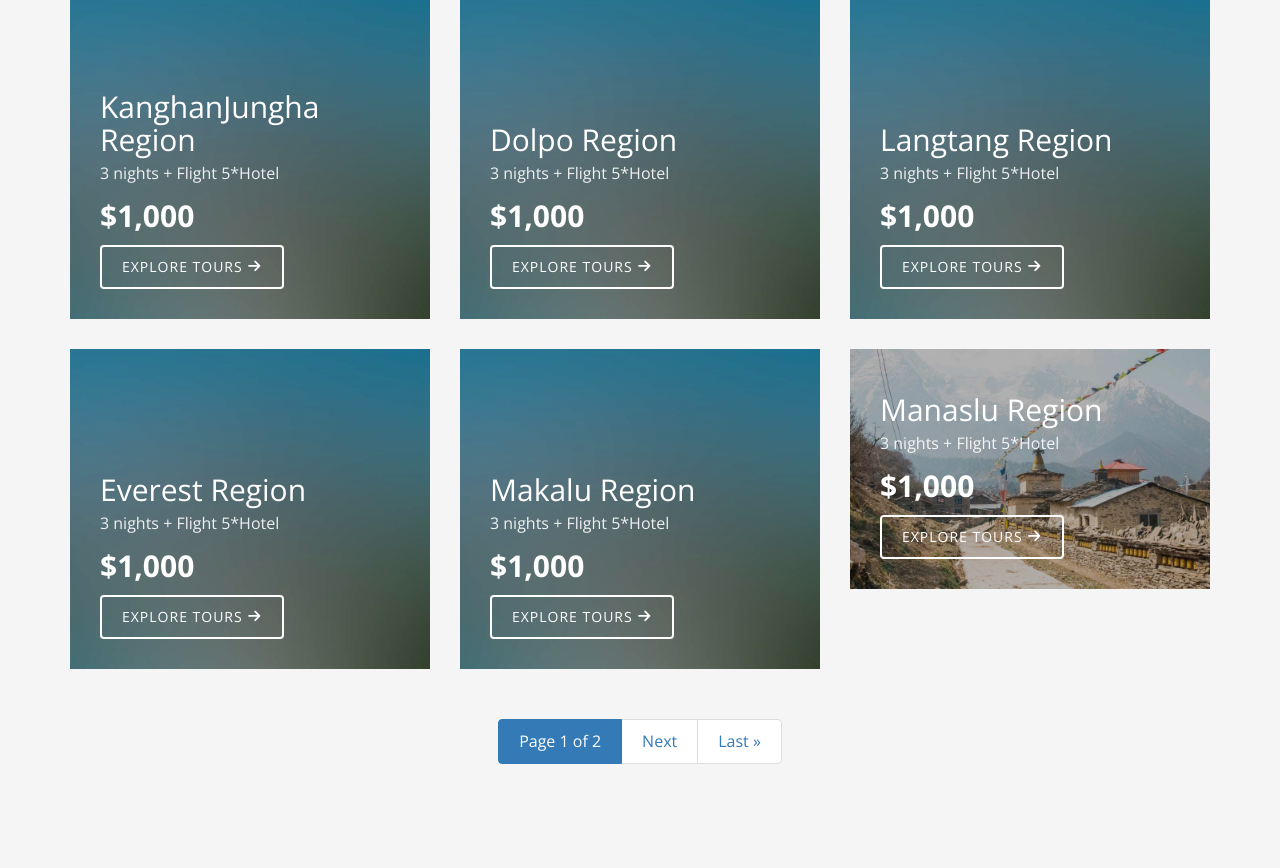
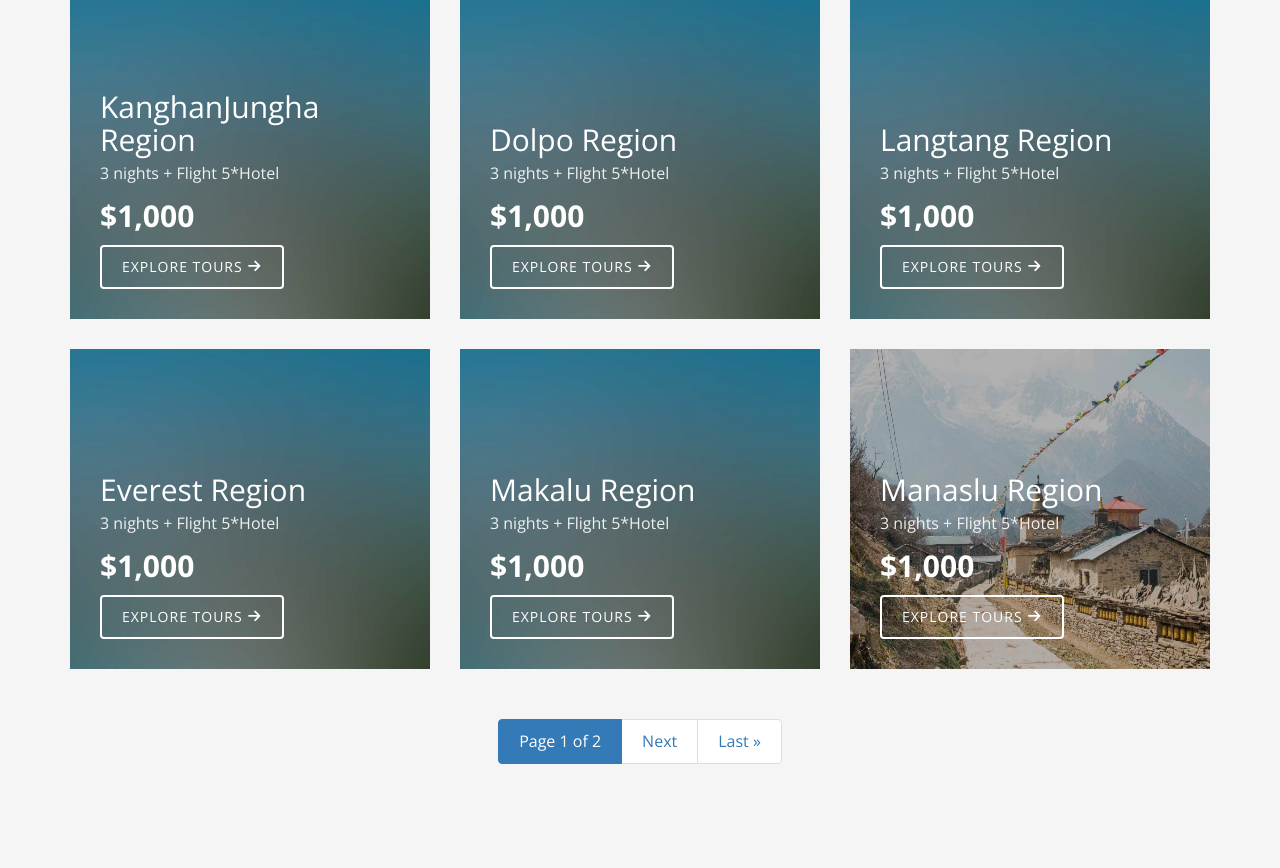
Before and after one commit to vijaythapa333/django-travel-lite, a Django app: page /tour/regions/ in a window 1280 px wide. Shown: the part 823-1691 px from the top of the page. Run offline with Django 3.2, Linux system fonts and the light colour scheme; data comes from the database, SQL or seed files in the repository; some libraries are stand-ins or nearby versions; some web fonts are replaced.

Commit message:
Fixed Image Height on Regions

```diff
--- a/templates/region/all_regions.html
+++ b/templates/region/all_regions.html
@@ -22,9 +22,9 @@
 							<div class="col-md-4 col-sm-6 fh5co-tours animate-box" data-animate-effect="fadeIn">
 								<div href="#">
 									{% if region.region_image %}
-									<img src="{{ region.region_image.url }}" alt="{{ region.region_title }}" class="img-responsive">
+									<img src="{{ region.region_image.url }}" alt="{{ region.region_title }}" class="img-responsive" style="height:320px; width:100%;">
 									{% else %}
-									<img src="{% static 'images/no-image.jpg' %}" alt="Travel Nepal" class="img-responsive">
+									<img src="{% static 'images/no-image.jpg' %}" alt="Travel Nepal" class="img-responsive" style="height:320px; width:100%;">
 									{% endif %}
 
 									<div class="desc">
```
